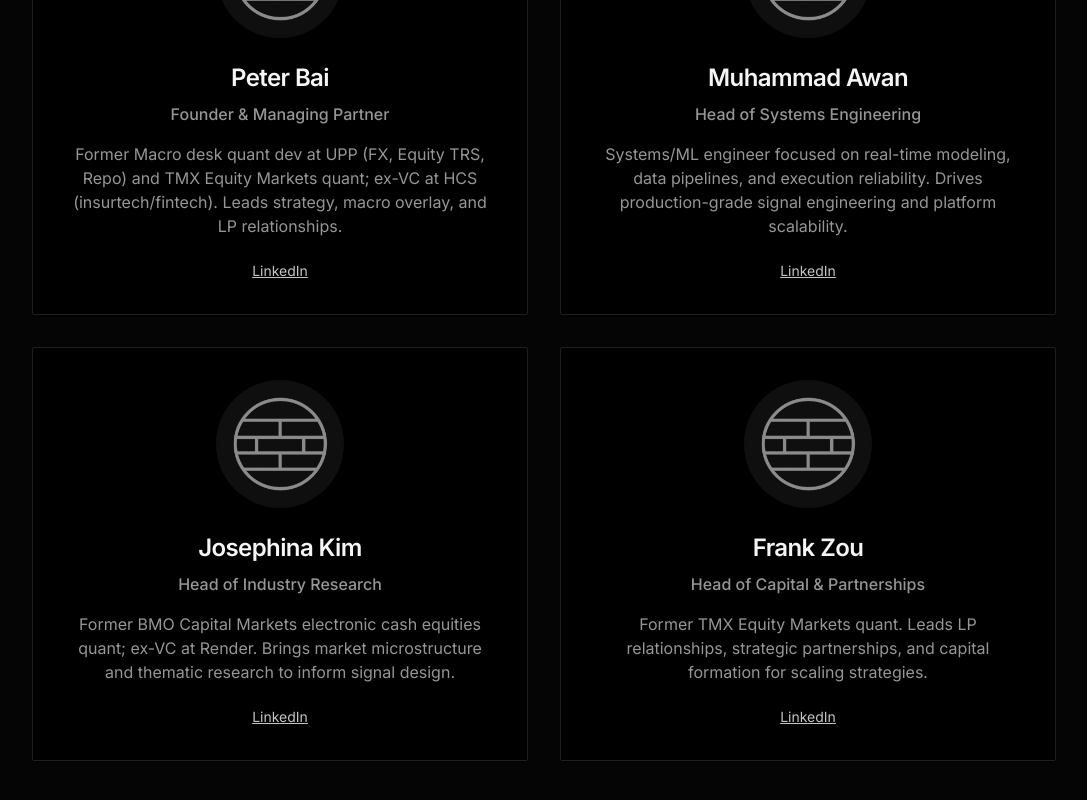
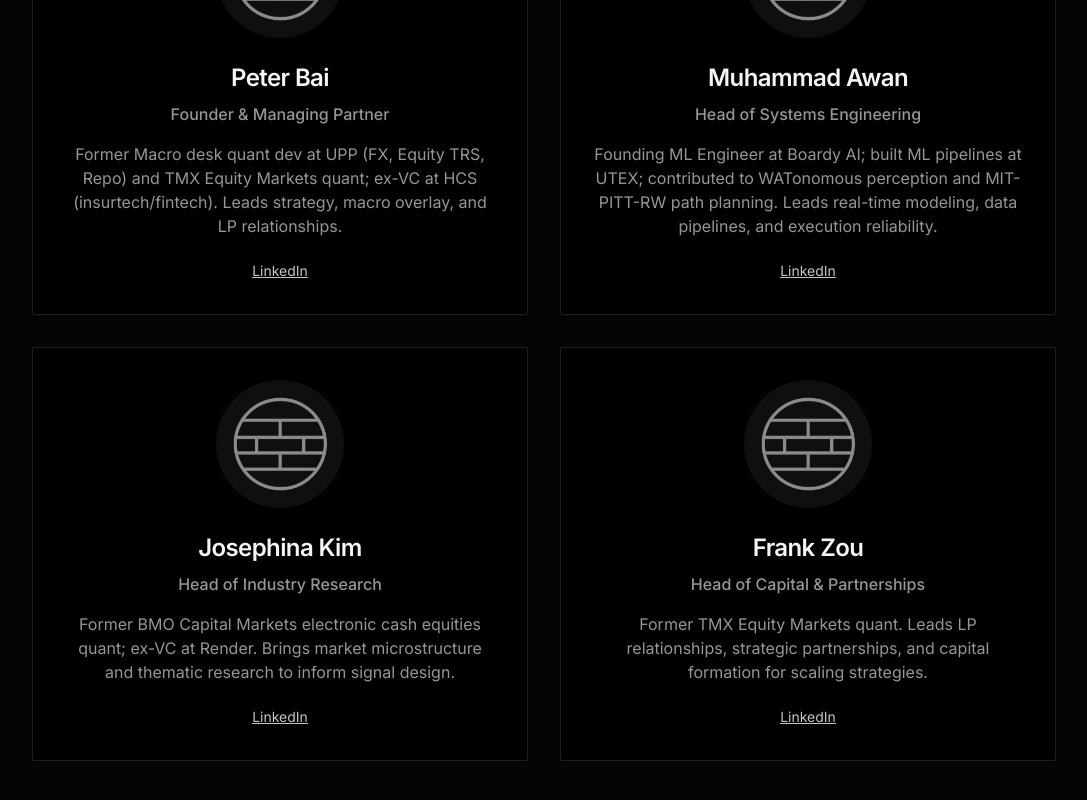
Before and after one commit to bai-peter/BAI-Website, a React (Vite) app: page / in a window 1280 px wide. Shown: the part 4099-4899 px from the top of the page, without its empty margins (96-1183 px from the left). Built offline with nearby package versions, Linux system fonts and the light colour scheme.

Commit message:
Team: enrich Muhammad Awan bio with Boardy AI, UTEX, WATonomous, MIT-PITT-RW

```diff
--- a/src/components/FoundersInSearch.tsx
+++ b/src/components/FoundersInSearch.tsx
@@ -21,7 +21,7 @@ const FoundersInSearch: React.FC<FoundersInSearchProps> = ({ className }) => {
       name: "Muhammad Awan",
       role: "Head of Systems Engineering",
       description:
-        "Systems/ML engineer focused on real-time modeling, data pipelines, and execution reliability. Drives production-grade signal engineering and platform scalability.",
+        "Founding ML Engineer at Boardy AI; built ML pipelines at UTEX; contributed to WATonomous perception and MIT-PITT-RW path planning. Leads real-time modeling, data pipelines, and execution reliability.",
       image: "/lovable-uploads/BAI Emblem.png",
       linkedin: "https://www.linkedin.com/in/muhammad-awan0/?originalSubdomain=ca",
     },
```
